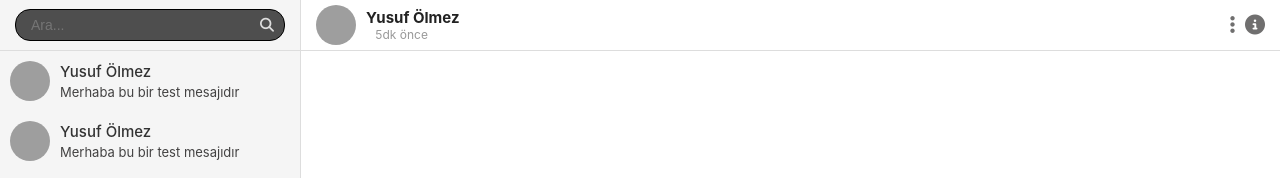
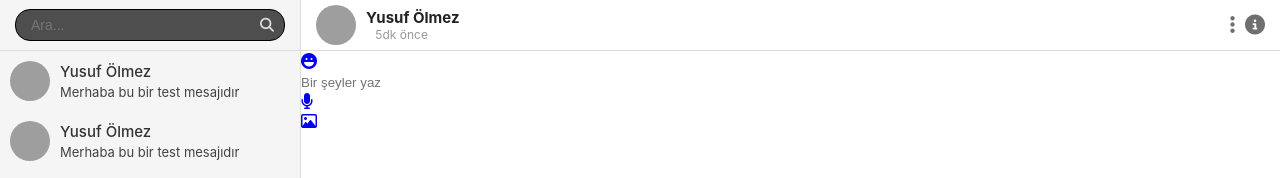
Before and after one commit to ereglili/Messenger, a plain HTML site: page index.html in a window 1280 px wide. Shown: the top 178 px of the page. Drawn offline with Linux system fonts and the light colour scheme; grey boxes are pictures that could not be loaded.

Commit message:
mesaj barı mikrafon butonu ve resim butonu eklendi

```diff
--- a/index.html
+++ b/index.html
@@ -295,7 +295,28 @@
             </div>
         </div>
         <div class="message-content"></div>
-        <div class="message-form"></div>
+        <div class="message-form">
+            <ul>
+                <li>
+                    <a href="#">
+                        <i class="fa fa-laugh"></i>
+                    </a>
+                </li>
+                <li>
+                    <input type="text" placeholder="Bir şeyler yaz">
+                </li>
+                <li>
+                    <a href="#">
+                        <i class="fa fa-microphone"></i>
+                    </a>
+                </li>
+                <li>
+                    <a href="#">
+                        <i class="fa fa-image"></i>
+                    </a>
+                </li>
+            </ul>
+        </div>
     </div>
 
 </div>
```
